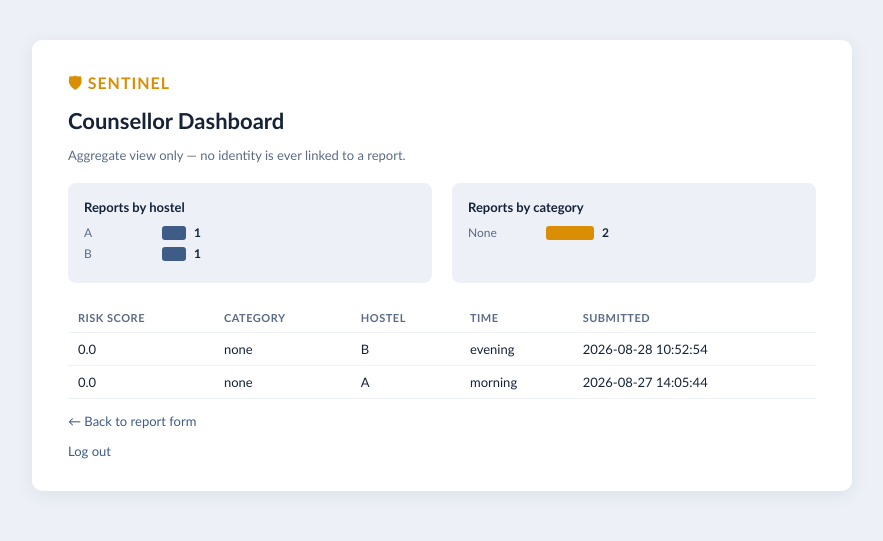
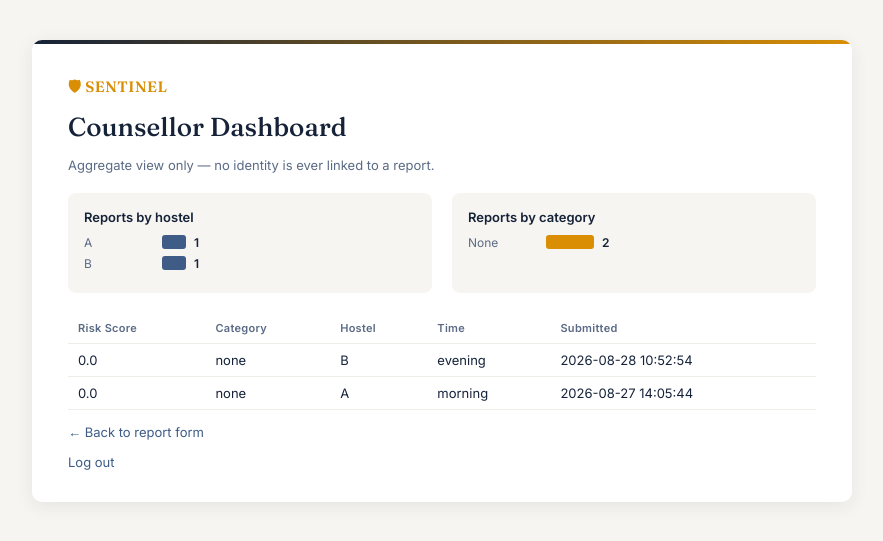
Before and after one commit to dhyansherdiwala2604-code/sentinel, a Flask app: page /dashboard in a window 1280 px wide. Shown: the top 541 px of the page, without its empty margins (198-1081 px from the left). Run offline with Flask 3, Linux system fonts and the light colour scheme; the visitor is signed in with stand-in values (Sample User, id 1); data comes from the database, SQL or seed files in the repository.

Commit message:
Update styles for improved layout and typography

```diff
--- a/static/style.css
+++ b/static/style.css
@@ -1,39 +1,94 @@
+@import url('https://fonts.googleapis.com/css2?family=Fraunces:opsz,wght@9..144,500;9..144,600&family=Inter:wght@400;500;600&display=swap');
+
 * { box-sizing: border-box; }
+
 body {
-  font-family: 'Calibri', 'Segoe UI', sans-serif;
-  background: #EDF1F7;
+  font-family: 'Inter', 'Segoe UI', sans-serif;
+  background: #F7F5F1;
   color: #152238;
   margin: 0;
   padding: 40px 20px;
 }
+
 .wrap {
+  position: relative;
   max-width: 560px;
   margin: 0 auto;
   background: #fff;
   border-radius: 10px;
-  padding: 32px 36px;
+  padding: 36px 36px 32px;
   box-shadow: 0 4px 18px rgba(21, 34, 56, 0.08);
+  overflow: hidden;
+}
+.wrap::before {
+  content: "";
+  position: absolute;
+  top: 0; left: 0; right: 0;
+  height: 4px;
+  background: linear-gradient(90deg, #152238, #D98E04);
 }
 .wrap.wide { max-width: 820px; }
+
 .brand {
-  font-weight: bold;
+  font-family: 'Fraunces', serif;
+  font-weight: 600;
+  font-size: 15px;
   color: #D98E04;
-  letter-spacing: 1px;
-  margin-bottom: 8px;
+  letter-spacing: 0.5px;
+  margin-bottom: 10px;
 }
-h1 { font-size: 22px; margin: 0 0 4px 0; }
+
+h1 {
+  font-family: 'Fraunces', serif;
+  font-weight: 500;
+  font-size: 26px;
+  line-height: 1.25;
+  margin: 0 0 10px 0;
+  color: #152238;
+}
+
 .muted { color: #5B6B85; font-size: 13px; margin-bottom: 20px; }
-label { display: block; font-size: 13px; font-weight: bold; margin: 14px 0 4px; }
-textarea, select {
+
+.assurance {
+  list-style: none;
+  margin: 0 0 24px 0;
+  padding: 0;
+}
+.assurance li {
+  font-size: 13px;
+  color: #3E5C86;
+  padding-left: 20px;
+  position: relative;
+  margin-bottom: 4px;
+}
+.assurance li::before {
+  content: "✓";
+  position: absolute;
+  left: 0;
+  color: #1E6B3A;
+  font-weight: 600;
+}
+
+label { display: block; font-size: 13px; font-weight: 600; margin: 14px 0 4px; }
+
+textarea, select, input[type="password"], input[type="text"] {
   width: 100%;
   padding: 10px;
   border: 1px solid #DCE3EE;
   border-radius: 6px;
   font-family: inherit;
   font-size: 14px;
+  background: #fff;
+  color: #152238;
 }
+textarea:focus, select:focus, input:focus {
+  outline: none;
+  border-color: #D98E04;
+}
+
 .row { display: flex; gap: 16px; }
 .row > div { flex: 1; }
+
 button {
   margin-top: 20px;
   background: #152238;
@@ -41,11 +96,14 @@ button {
   border: none;
   padding: 12px 22px;
   border-radius: 6px;
+  font-family: 'Inter', sans-serif;
   font-size: 14px;
-  font-weight: bold;
+  font-weight: 600;
   cursor: pointer;
+  transition: background 0.15s ease;
 }
 button:hover { background: #3E5C86; }
+
 .confirm {
   background: #E7F5EC;
   color: #1E6B3A;
@@ -54,6 +112,15 @@ button:hover { background: #3E5C86; }
   margin-bottom: 16px;
   font-size: 14px;
 }
+.error {
+  background: #FBEAEA;
+  color: #C0392B;
+  padding: 12px 16px;
+  border-radius: 6px;
+  margin-bottom: 16px;
+  font-size: 14px;
+}
+
 .link {
   display: block;
   margin-top: 14px;
@@ -64,43 +131,38 @@ button:hover { background: #3E5C86; }
 .link:hover { text-decoration: underline; }
 
 table { width: 100%; border-collapse: collapse; margin-top: 20px; font-size: 13px; }
-th, td { text-align: left; padding: 8px 10px; border-bottom: 1px solid #EDF1F7; }
-th { color: #5B6B85; text-transform: uppercase; font-size: 11px; letter-spacing: 0.5px; }
-tr.high-risk td:first-child { color: #C0392B; font-weight: bold; }
+th, td { text-align: left; padding: 8px 10px; border-bottom: 1px solid #F0EEE9; }
+th { color: #5B6B85; font-weight: 600; font-size: 11px; letter-spacing: 0.3px; }
+tr.high-risk td:first-child { color: #C0392B; font-weight: 600; }
 
 .stats-row { display: flex; gap: 20px; margin: 20px 0; }
-.stat-card { flex: 1; background: #EDF1F7; border-radius: 8px; padding: 16px; }
-.stat-card h3 { font-size: 13px; margin: 0 0 10px 0; color: #152238; }
+.stat-card { flex: 1; background: #F7F5F1; border-radius: 8px; padding: 16px; }
+.stat-card h3 { font-family: 'Inter', sans-serif; font-size: 13px; margin: 0 0 10px 0; color: #152238; font-weight: 600; }
 .bar-row { display: flex; align-items: center; gap: 8px; margin-bottom: 6px; font-size: 12px; }
-.bar-label { width: 70px; text-transform: capitalize; color: #5B6B85; }
-.bar { height: 14px; background: #3E5C86; border-radius: 3px; }
+.bar-label { width: 70px; flex-shrink: 0; text-transform: capitalize; color: #5B6B85; }
+.bar { height: 14px; max-width: 220px; background: #3E5C86; border-radius: 3px; }
 .bar.accent { background: #D98E04; }
-.bar-count { color: #152238; font-weight: bold; }
+.bar-count { color: #152238; font-weight: 600; }
 
 .helpline-card {
-  background: #F7F9FC;
-  border: 1px solid #DCE3EE;
+  background: #F7F5F1;
+  border: 1px solid #EAE6DD;
   border-radius: 8px;
   padding: 16px 20px;
   margin-bottom: 14px;
 }
-.helpline-card h3 { margin: 0 0 6px 0; font-size: 15px; }
+.helpline-card h3 { margin: 0 0 6px 0; font-size: 15px; font-weight: 600; }
 .helpline-card p { margin: 2px 0; font-size: 13px; color: #444; }
-.helpline-card .phone { font-weight: bold; color: #152238; font-size: 14px; }
+.helpline-card .phone { font-weight: 600; color: #152238; font-size: 14px; }
 
-input[type="password"], input[type="text"] {
-  width: 100%;
-  padding: 10px;
-  border: 1px solid #DCE3EE;
-  border-radius: 6px;
-  font-family: inherit;
-  font-size: 14px;
+:focus-visible {
+  outline: 2px solid #D98E04;
+  outline-offset: 2px;
 }
-.error {
-  background: #FBEAEA;
-  color: #C0392B;
-  padding: 12px 16px;
-  border-radius: 6px;
-  margin-bottom: 16px;
-  font-size: 14px;
+
+@media (max-width: 480px) {
+  body { padding: 20px 12px; }
+  .wrap { padding: 24px 20px; }
+  .row { flex-direction: column; gap: 0; }
+  .stats-row { flex-direction: column; }
 }
```
